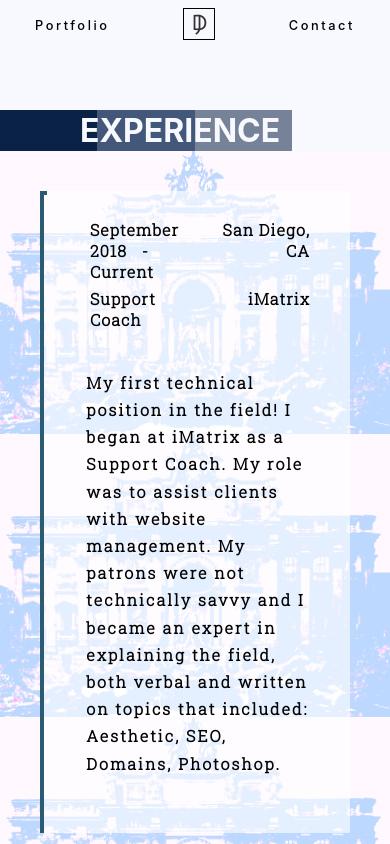
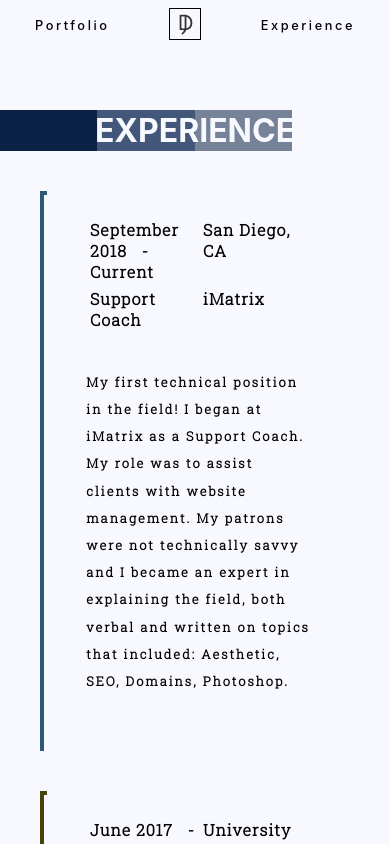
Before and after one commit to JuliusDorfman/jdorfj, a React (Create React App) app: page /homepage in a window 390 px wide. Shown: the top 844 px of the page. Built offline with nearby package versions, Linux system fonts and the light colour scheme; a web font is replaced by a local one.

Commit message:
minor changes to experience page

```diff
--- a/src/Components/Navbar/Navbar.jsx
+++ b/src/Components/Navbar/Navbar.jsx
@@ -26,7 +26,6 @@ export default class Navbar extends Component {
     function scrollFunction() {
       const navComponentElement = document.getElementsByClassName('navbar-component')[0];
       const mainNavElement = navComponentElement.children[0]
-      // const contactText = navComponentElement.children[0].children[2].children[0];
 
       if (document.documentElement.scrollTop > 80) {
         navComponentElement.style.backgroundColor = "rgba(248, 248, 255, .9)";
@@ -45,8 +44,8 @@ export default class Navbar extends Component {
             <a className="nav-link" href="/portfolio" value="portfolio" onClick={this.handleClick}>Portfolio</a>
           </li>
           <li className="initials-icon">
-            <a href="/homepage" className="icon-card-initials-wrapper" value="homepage" onClick={this.handleClick}>
-              <p className="icon-card-initials" value="homepage">
+            <a href="/portfolio" className="icon-card-initials-wrapper" value="portfolio" onClick={this.handleClick}>
+              <p className="icon-card-initials" value="portfolio">
                 J
               </p>
               <p className="icon-card-initials" value="homepage">
@@ -55,7 +54,7 @@ export default class Navbar extends Component {
             </a>
           </li>
           <li>
-            <a className="nav-link" href="/contact" value="contact" onClick={this.handleClick}>Contact</a>
+            <a className="nav-link" href="/homepage" value="homepage" onClick={this.handleClick}>Experience</a>
           </li>
         </ul>
       </div>
--- a/src/Pages/Homepage/Homepage.css
+++ b/src/Pages/Homepage/Homepage.css
@@ -62,8 +62,9 @@ a {
   position: relative;
   display: flex;
   flex-direction: row;
-  background: url('/assets/images/fontana_de_trevi_desaturated_chromad.jpg');
+  /* background: url('/assets/images/fontana_de_trevi_desaturated_chromad.jpg'); */
   background-size: contain;
+  margin: 0 4rem;
 }
 
 .experience-flavor {
@@ -96,7 +97,6 @@ a {
   margin: 40px;
   position: relative;
   padding: 40px;
-  background: #FFFFFF99;
   color: black;
   letter-spacing: 2px;
 }
@@ -173,7 +173,7 @@ a {
   position: relative;
   display: block;
   text-align: right;
-  background: linear-gradient(to left, #421124 0% 25%, #4F1E31 25% 50%, #704857 50% 75%, #FFF8FF 75% 100%);
+  background: linear-gradient(to left, #421124 0% 25%, #4F1E31 25% 50%, #704857 50% 75%, #f8f8ff 75% 100%);
   margin: 0;
   color: ghostwhite;
   padding: 1px 120px;
@@ -283,6 +283,29 @@ ul.skill-list {
 }
 
 @media(max-width: 650px) {
+
+  .experience-row {
+    margin: 0;
+  }
+
+  .exp-item > p {
+    font-size: .8rem;
+  }
+
+  .exp-item > header {
+    font-size: 1rem;
+  }
+  .exp-item>header>h4:nth-child(even) {
+    text-align: left;
+  }
+  .experience-header {
+    text-align: center;
+  }
+
+  .skills-header {
+    text-align: center;
+  }
+
   .skill-item {
     flex-direction: column;
   }
--- a/src/Pages/Homepage/Homepage.jsx
+++ b/src/Pages/Homepage/Homepage.jsx
@@ -10,7 +10,6 @@ export default class Homepage extends Component {
     return (
       <div className="homepage-component">
         <Navbar />
-
         <span className="temp-position">
           <h1 className="experience-header">
             EXPERIENCE
--- a/src/Pages/Portfolio/Portfolio.css
+++ b/src/Pages/Portfolio/Portfolio.css
@@ -92,13 +92,16 @@ section.meet-me::before {
 
 
 .intro-announcement-wrapper {
-  z-index: 10;
+    height: 100%;
+    width: 100%;
 }
 
 .intro-announcement {
-  position: absolute;
-  left: 40vw;
-  top: 35vh;
+  display: flex;
+  justify-content: center;
+  align-items: center;
+  height: 100%;
+  margin: 0;
   font-size: 2rem;
   z-index: 2;
   /* color: rgb(28, 69, 131); */
@@ -331,8 +334,6 @@ section.meet-me::before {
 
 @media(min-width: 2000px) {
   .intro-announcement {
-    left: 35vw;
-    top: 35vh;
     font-size: 3.5rem;
     z-index: 10;
     letter-spacing: .5rem;
@@ -377,15 +378,6 @@ section.meet-me::before {
 }
 
 @media(max-width: 1050px) {
-  .intro-announcement {
-    position: absolute;
-    left: 30vw;
-    top: 35vh;
-    z-index: 10;
-    letter-spacing: .5rem;
-  }
-
-  .flavor-lines {}
 
   .flavor-pluses {
     left: 70vw;
@@ -424,15 +416,13 @@ section.meet-me::before {
   }
 
   .intro-announcement {
-    position: absolute;
-    left: 10vw;
-    top: 35vh;
     font-size: 1.8rem;
-    z-index: 10;
-    letter-spacing: .5rem;
   }
 
-  .flavor-lines {}
+  .intro-focus-flavor {
+    width: 175px;
+    height: 175px;
+  }
 
   .flavor-pluses {
     left: 60vw;
```
Also changed, not shown: 1 other file (tests, documents, lock files or other folders).
